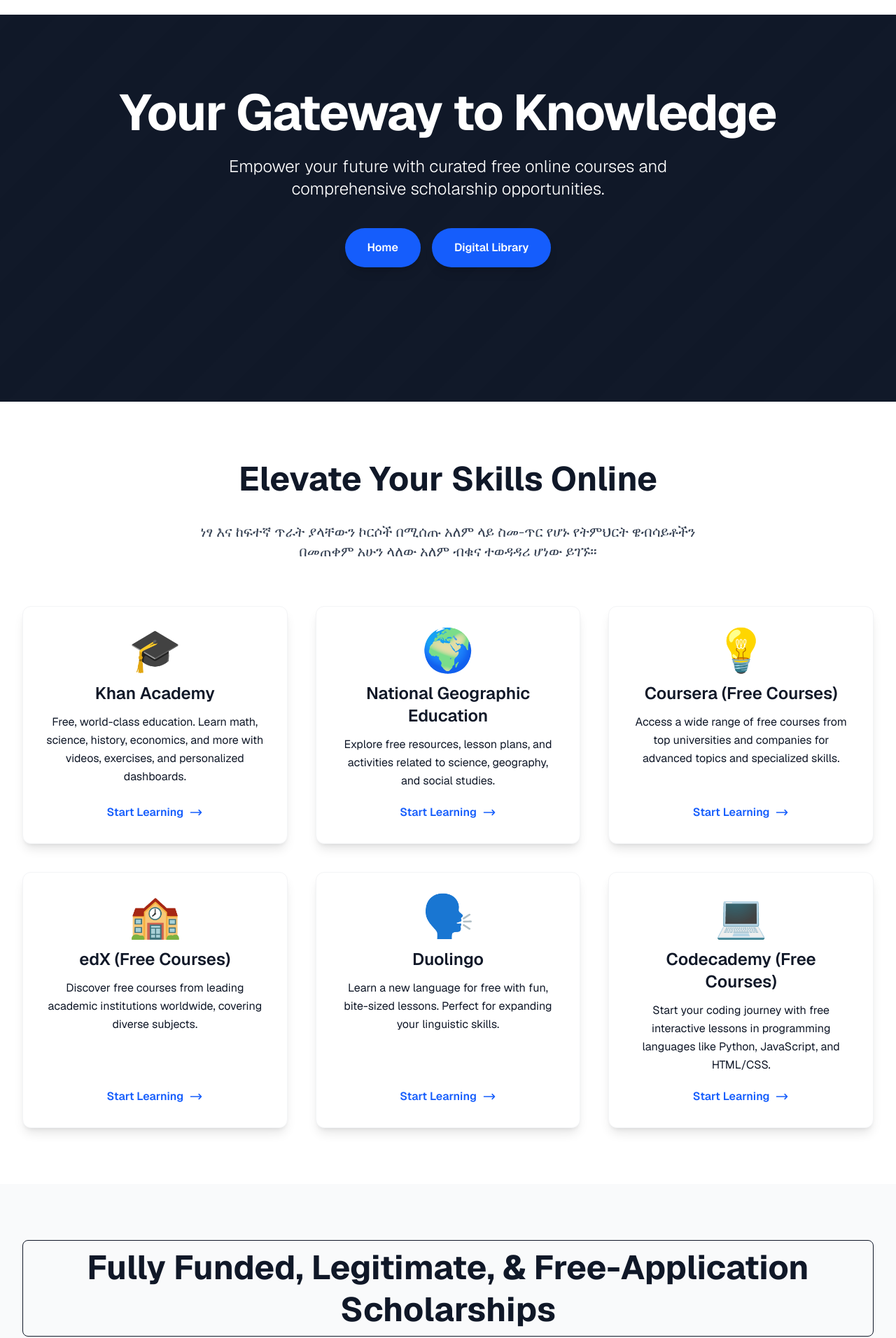
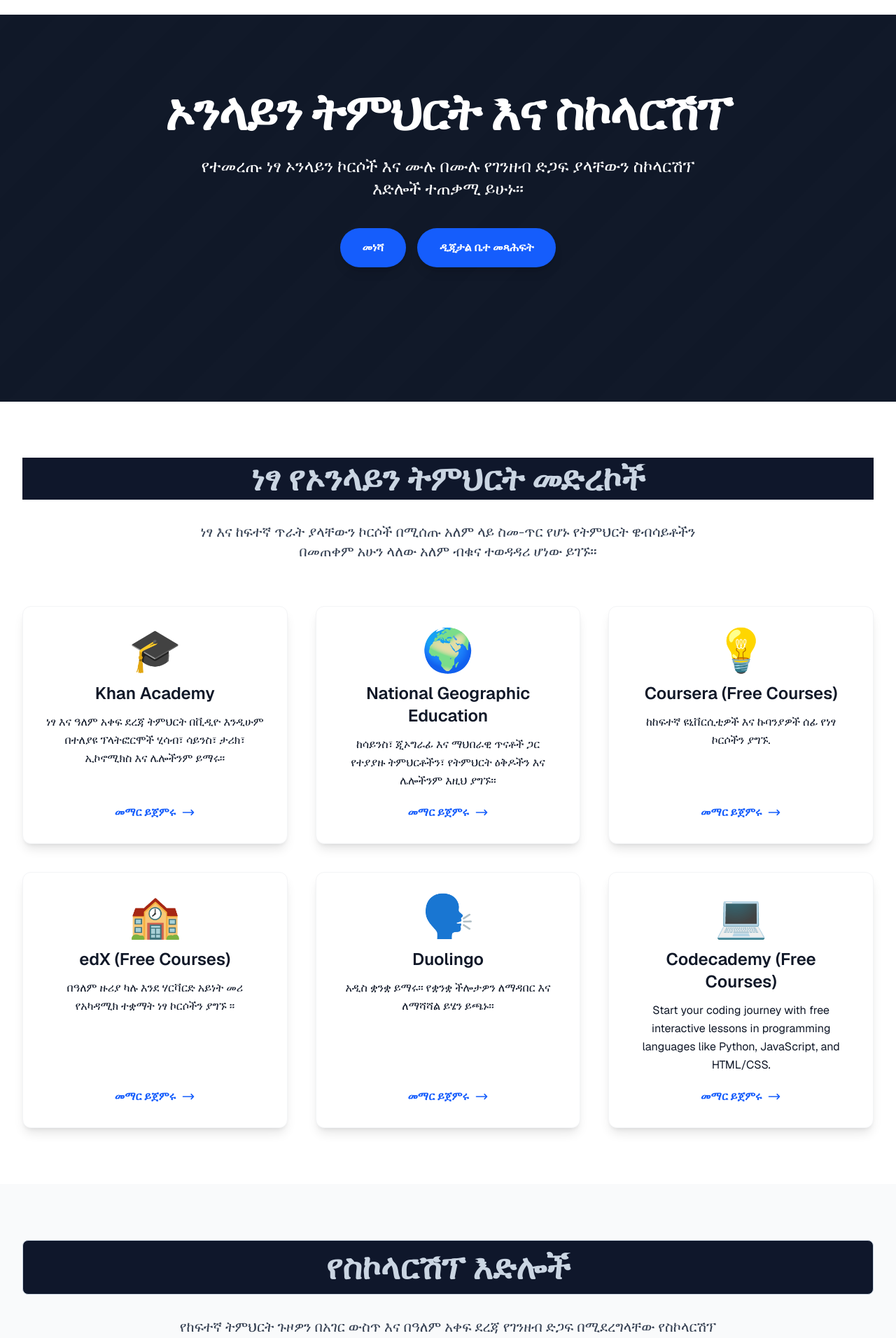
Before and after one commit to solowon27/krf, a Next.js app in the folder client/: page /education-resources in a window 1280 px wide. Shown: the part 76-1988 px from the top of the page at 70% size. Built offline with nearby package versions, Linux system fonts and the light colour scheme; no server answers.

Commit message:
books point of view and ER page got small improvments

```diff
--- a/client/src/app/education-resources/page.tsx
+++ b/client/src/app/education-resources/page.tsx
@@ -5,37 +5,38 @@
 import Footer from '@components/Footer';
 import Link from 'next/link';
 import { motion, Variants } from 'framer-motion';
+import { FaExclamationTriangle } from 'react-icons/fa'; // Importing an icon for the scam alert section
 
 // Define online learning platforms (data remains unchanged as requested)
 const onlineLearningPlatforms = [
   {
     name: "Khan Academy",
     url: "https://www.khanacademy.org/",
-    description: "Free, world-class education. Learn math, science, history, economics, and more with videos, exercises, and personalized dashboards.",
+    description: "ነፃ እና ዓለም አቀፍ ደረጃ ትምህርት በቪዲዮ እንዲሁም በተለያዩ ፕላትፎርሞች ሂሳብ፣ ሳይንስ፣ ታሪክ፣ ኢኮኖሚክስ እና ሌሎችንም ይማሩ።",
     icon: "🎓"
   },
   {
     name: "National Geographic Education",
     url: "https://education.nationalgeographic.org/",
-    description: "Explore free resources, lesson plans, and activities related to science, geography, and social studies.",
+    description: "ከሳይንስ፣ ጂኦግራፊ እና ማህበራዊ ጥናቶች ጋር የተያያዙ ትምህርቶችን፣ የትምህርት ዕቅዶችን እና ሌሎችንም እዚህ ያግኙ።",
     icon: "🌍"
   },
   {
     name: "Coursera (Free Courses)",
     url: "https://www.coursera.org/courses?query=free",
-    description: "Access a wide range of free courses from top universities and companies for advanced topics and specialized skills.",
+    description: "ከከፍተኛ ዩኒቨርሲቲዎች እና ኩባንያዎች ሰፊ የነፃ ኮርሶችን ያግኙ.",
     icon: "💡"
   },
   {
     name: "edX (Free Courses)",
     url: "https://www.edx.org/free-online-courses",
-    description: "Discover free courses from leading academic institutions worldwide, covering diverse subjects.",
+    description: "በዓለም ዙሪያ ካሉ እንደ ሃርቫርድ አይነት መሪ የአካዳሚክ ተቋማት ነፃ ኮርሶችን ያግኙ ።",
     icon: "🏫"
   },
   {
     name: "Duolingo",
     url: "https://www.duolingo.com/",
-    description: "Learn a new language for free with fun, bite-sized lessons. Perfect for expanding your linguistic skills.",
+    description: "አዲስ ቋንቋ ይማሩ። የቋንቋ ችሎታዎን ለማዳበር እና ለማሻሻል ይሄን ይጫኑ።",
     icon: "🗣️"
   },
   {
@@ -51,55 +52,46 @@
   {
     name: "Mastercard Foundation Scholars Program",
     url: "https://mastercardfdn.org/en/what-we-do/our-programs/mastercard-foundation-scholars-program/where-to-apply/",
-    description: "A highly prestigious program offering **fully funded** scholarships (tuition, accommodation, living stipends, travel, etc.) for bright, young Africans to access quality secondary and higher education at partner institutions globally. **No application fee for the scholarship itself.** Apply directly through partner universities listed on their site.",
     icon: "🌟"
   },
   {
     name: "Joint Japan/World Bank Graduate Scholarship Program (JJ/WBGSP)",
     url: "https://www.worldbank.org/en/programs/scholarships",
-    description: "Provides **fully funded** scholarships for graduate studies in development-related fields at participating universities worldwide for mid-career professionals from developing countries (including Ethiopia). Covers tuition, living expenses, health insurance, and travel. **No application fee.**",
     icon: "🏦"
   },
   {
     name: "Fulbright Foreign Student Program (Ethiopia)",
     url: "https://et.usembassy.gov/educational-cultural-exchanges/", // Leads to U.S. Embassy in Ethiopia, where Fulbright details for Ethiopians are usually announced
-    description: "A **fully funded** U.S. government program for graduate-level study and academic research in the United States. Covers tuition, living costs, travel, and health insurance. **No application fee.** Highly competitive.",
     icon: "🇺🇸"
   },
   {
     name: "Japanese Government (MEXT) Scholarships",
     url: "https://www.studyjapan.go.jp/en/smap_stopj-e/index.html", // Official general MEXT link
-    description: "Offers various **fully funded** scholarships (undergraduate, master's, PhD, research) for international students, including Ethiopians, to study in Japan. Covers tuition, monthly stipend, and travel. Applications are generally free and processed through Japanese embassies in the applicant's home country.",
     icon: "🇯🇵"
   },
   {
     name: "Turkish Government Scholarships (Türkiye Bursları)",
     url: "https://turkiyeburslari.gov.tr/en/for-applicants/application-criteria",
-    description: "A comprehensive **fully funded** scholarship program by the Turkish government for undergraduate, master's, and PhD studies in Turkey. Covers tuition, monthly stipend, accommodation, health insurance, Turkish language course, and flight tickets. **Application is entirely free.**",
     icon: "🇹🇷"
   },
   {
     name: "Erasmus Mundus Joint Master Degrees (EMJMDs)",
     url: "https://ec.europa.eu/programmes/erasmus-plus/opportunities/overview_en", // Link to Erasmus+ overview, EMJMDs are under "Study abroad" for students.
-    description: "Part of the Erasmus+ program, these offer **fully funded** scholarships for integrated Master's programs delivered by international consortia of universities. Covers tuition fees, travel costs, installation costs, and a monthly living allowance. **No application fees for the scholarship itself.**",
     icon: "🇪🇺"
   },
   {
     name: "Czech Government Scholarships",
     url: "https://www.mzv.gov.cz/addisababa/en/development_cooperation_and_humanitarian/scholarships/index.html", // Czech Embassy in Addis Ababa scholarship page
-    description: "Provides **fully funded** development scholarships for students from eligible developing countries (including Ethiopia) for Master's and Doctoral programs in the Czech Republic. Covers tuition, health insurance, and a monthly living allowance. **No application fees.**",
     icon: "🇨🇿"
   },
   {
     name: "International Community School (ICS) Addis Ababa Scholarships",
     url: "https://www.icsaddis.org/learn/scholarship",
-    description: "Offers **fully funded**, merit-based, and need-blind scholarships for high-achieving Ethiopian Grade 9 students to attend ICS throughout high school in Addis Ababa. This is for secondary education, but is a significant, legitimate, and **free** opportunity for local students.",
     icon: "🏫"
   },
   {
     name: "Ethiopian Education Fund (EEF)",
     url: "https://www.ethiopianeducationfund.org/",
-    description: "A legitimate non-profit providing **fully funded** scholarships (covering school fees, supplies, uniforms, and sometimes living stipends) to disadvantaged, academically talented youth in rural Ethiopia for primary, secondary, and post-secondary education. Focuses on keeping students in school. **No application fees.**",
     icon: "📚"
   }
 ];
@@ -154,17 +146,17 @@
           animate="visible"
         >
           <motion.h1 variants={itemVariants} className="text-4xl md:text-6xl lg:text-7xl font-bold mb-4 leading-tight tracking-tight">
-            Your Gateway to Knowledge
+            ኦንላይን ትምህርት እና ስኮላርሽፕ
           </motion.h1>
           <motion.p variants={itemVariants} className="text-lg md:text-xl lg:text-2xl font-light opacity-80 mb-10 max-w-3xl mx-auto">
-            Empower your future with curated free online courses and comprehensive scholarship opportunities.
+            የተመረጡ ነፃ ኦንላይን ኮርሶች እና ሙሉ በሙሉ የገንዘብ ድጋፍ ያላቸውን ስኮላርሽፕ እድሎች ተጠቃሚ ይሁኑ።
           </motion.p>
           <motion.div variants={itemVariants} className="mt-8 flex flex-wrap justify-center gap-4"> {/* Use flex-wrap and gap for better mobile button layout */}
             <Link href="/" className="inline-block bg-blue-600 text-white font-semibold px-8 py-4 rounded-full shadow-lg hover:bg-blue-700 transition-colors duration-300 transform hover:scale-[1.01]">
-              Home
+              መነሻ
             </Link>
             <Link href="/library" className="inline-block bg-blue-600 text-white font-semibold px-8 py-4 rounded-full shadow-lg hover:bg-blue-700 transition-colors duration-300 transform hover:scale-[1.01]">
-              Digital Library
+              ዲጂታል ቤተ መጻሕፍት
             </Link>
           </motion.div>
         </motion.div>
@@ -181,8 +173,8 @@
           viewport={{ once: true, amount: 0.1 }}
         >
           {/* Slightly smaller font for h2 on mobile, adjusted margin-bottom */}
-          <motion.h2 variants={itemVariants} className="text-3xl md:text-5xl font-bold mb-8 text-gray-900 leading-tight">
-            Elevate Your Skills Online
+          <motion.h2 variants={itemVariants} className="text-3xl md:text-5xl font-bold mb-8 bg-slate-900 text-slate-300 leading-tight">
+            ነፃ የኦንላይን ትምህርት መድረኮች
           </motion.h2>
           {/* Adjusted vertical padding for p, smaller text */}
           <motion.p variants={itemVariants} className="text-base md:text-xl font-light text-gray-700 max-w-3xl mx-auto mb-10 md:mb-16">
@@ -200,8 +192,8 @@
                 className="group flex flex-col items-center p-6 md:p-8 bg-white rounded-xl shadow-lg border border-gray-100
                                hover:shadow-xl transition-all duration-300 ease-in-out relative overflow-hidden cursor-pointer"
               >
-                {/* Subtle gradient overlay on hover (blue tint) */}
-                <span className="absolute inset-0 bg-blue-50 opacity-0 group-hover:opacity-40 transition-opacity duration-300 rounded-xl"></span>
+                {/* Subtle gradient overlay on hover (red tint) */}
+                <span className="absolute inset-0 bg-gray-900 opacity-0 group-hover:opacity-40 transition-opacity duration-300 rounded-xl"></span>
 
                 {/* Smaller icon size for mobile */}
                 <div className="text-4xl md:text-6xl mb-4 relative z-10 text-gray-600 group-hover:text-blue-600 transition-colors duration-300">
@@ -217,7 +209,7 @@
                 </p>
                 {/* Smaller text for button link */}
                 <span className="text-blue-600 font-semibold flex items-center relative z-10 group-hover:text-blue-700 transition-colors duration-300 text-sm md:text-base">
-                  Start Learning
+                  መማር ይጀምሩ
                   <svg className="ml-2 w-4 h-4 md:w-5 md:h-5 transform translate-x-0 group-hover:translate-x-1 transition-transform duration-200" fill="none" stroke="currentColor" viewBox="0 0 24 24" xmlns="http://www.w3.org/2000/svg">
                     <path strokeLinecap="round" strokeLinejoin="round" strokeWidth="2" d="M17 8l4 4m0 0l-4 4m4-4H3"></path>
                   </svg>
@@ -240,8 +232,8 @@
           viewport={{ once: true, amount: 0.05}}
         >
           {/* Slightly smaller font for h2 on mobile, adjusted margin-bottom */}
-          <motion.h2 variants={itemVariants} className="text-3xl md:text-5xl font-bold border rounded-lg p-2 mb-8 text-gray-900 leading-tight">
-            Fully Funded, Legitimate, & Free-Application Scholarships
+          <motion.h2 variants={itemVariants} className="text-3xl md:text-5xl font-bold border rounded-lg p-2 mb-8 bg-slate-900 text-slate-300 leading-tight">
+            የስኮላርሽፕ እድሎች
           </motion.h2>
           {/* Adjusted vertical padding for p, smaller text */}
           <motion.p variants={itemVariants} className="text-base md:text-xl font-light text-gray-700 max-w-3xl mx-auto mb-10 md:mb-16">
@@ -261,7 +253,7 @@
                                hover:shadow-xl transition-all duration-300 ease-in-out relative overflow-hidden cursor-pointer"
               >
                 {/* Subtle gradient overlay on hover (blue tint for consistency) */}
-                <span className="absolute inset-0 bg-blue-50 opacity-0 group-hover:opacity-40 transition-opacity duration-300 rounded-xl"></span>
+                <span className="absolute inset-0 bg-gray-900 opacity-0 group-hover:opacity-40 transition-opacity duration-300 rounded-xl"></span>
 
                 {/* Smaller icon size for mobile */}
                 <div className="text-4xl md:text-6xl mb-4 relative z-10 text-gray-600 group-hover:text-blue-600 transition-colors duration-300">
@@ -271,10 +263,6 @@
                 <h3 className="text-xl md:text-2xl font-semibold text-gray-900 mb-3 relative z-10 group-hover:text-blue-600 transition-colors duration-300">
                   {resource.name}
                 </h3>
-                {/* Smaller font for p on mobile */}
-                <p className="text-sm md:text-base mb-5 relative z-10 flex-grow text-center leading-relaxed">
-                  {resource.description}
-                </p>
                 {/* Smaller text for button link */}
                 <span className="text-blue-600 font-semibold flex items-center relative z-10 group-hover:text-blue-700 transition-colors duration-300 text-sm md:text-base">
                   Explore Now
@@ -285,33 +273,28 @@
               </motion.a>
             ))}
           </div>
-          {/* Important: Scholarship Scam Warning - Clear and prominent */}
-          {/* Adjusted vertical margins and padding for mobile */}
-          <motion.div
-            variants={itemVariants}
-            className="mt-10 md:mt-20 bg-white border border-gray-100 rounded-xl p-6 md:p-8 shadow-xl text-left max-w-4xl mx-auto transform transition-transform duration-300 hover:scale-[1.005] hover:shadow-2xl"
-          >
-            {/* Smaller font and margin for h3 */}
-            <h3 className="text-xl md:text-3xl font-bold text-red-700 mb-4 md:mb-5 flex items-center">
-              <span className="text-3xl md:text-4xl mr-2 animate-bounce-slow">⚠️</span> Important: Avoid Scholarship Scams!
-            </h3>
-            {/* Smaller text and margin for p */}
-            <p className="text-sm md:text-lg text-gray-700 mb-4 md:mb-5 leading-relaxed">
-              While we strive to provide reliable resources, it's crucial to be vigilant when searching for scholarships. Unfortunately, scams exist. Always remember these key points:
-            </p>
-            {/* Smaller text and spacing for list */}
-            <ul className="list-disc list-inside text-gray-700 space-y-1.5 md:space-y-3 mb-5 md:mb-6 pl-4 text-sm md:text-base">
-              <li><strong className="text-gray-900">Never Pay for a Scholarship:</strong> Legitimate scholarships are *free* to apply for. If you're asked for an "application fee," "processing fee," or any money to "guarantee" a scholarship, it's a scam.</li>
-              <li><strong className="text-gray-900">No Guarantees of Acceptance:</strong> No legitimate provider can guarantee you'll win a scholarship. The process is always competitive and merit-based.</li>
-              <li><strong className="text-gray-900">Verify Official Sources:</strong> Always apply directly through the scholarship provider's official website (e.g., university, foundation, government agency).</li>
-              <li><strong className="text-gray-900">Protect Personal Information:</strong> Be cautious about providing sensitive personal or financial details unless you are absolutely sure of the legitimacy of the provider.</li>
-              <li><strong className="text-gray-900">Watch for Red Flags:</strong> Poor grammar, unsolicited offers, promises of "easy money," or high-pressure tactics are common signs of scams.</li>
-            </ul>
-            {/* Smaller text and margin for p */}
-            <p className="text-sm md:text-lg text-gray-800 font-semibold leading-relaxed italic mt-5 md:mt-6">
-              Your education is invaluable. Be smart, be safe, and good luck with your scholarship search!
-            </p>
-          </motion.div>
+          {/* --- SCAM ALERT SECTION --- */}
+      {/* Design: Fits the clean theme. Uses a soft, cautionary color palette. */}
+      <section className="py-16 sm:py-20">
+        <div className="max-w-4xl mx-auto px-4 sm:px-6">
+            <div className="bg-red-100/70 border-l-4 border-red-500 text-red-800 rounded-r-lg p-6 md:p-8">
+                <div className="flex items-start">
+                    <FaExclamationTriangle className="text-2xl text-red-600 mr-4 mt-1"/>
+                    <div>
+                        <h3 className="text-2xl font-bold text-red-900 mb-3">Avoid Scholarship Scams!</h3>
+                        <p className="mb-4">
+                            Legitimate scholarships are always free. Never pay an application or processing fee. Be cautious and remember these key points:
+                        </p>
+                        <ul className="list-disc list-inside space-y-2 text-sm md:text-base">
+                            <li><strong className="font-semibold">Verify Official Sources:</strong> Always apply directly through the provider's official website.</li>
+                            <li><strong className="font-semibold">Protect Personal Information:</strong> Be wary of sharing sensitive data with unverified sources.</li>
+                            <li><strong className="font-semibold">Watch for Red Flags:</strong> Unsolicited offers or promises of guaranteed acceptance are major warning signs.</li>
+                        </ul>
+                    </div>
+                </div>
+            </div>
+        </div>
+      </section>
         </motion.div>
       </section>
 
```
Also changed, not shown: client/src/app/library/page.tsx (+17 -13 lines).
